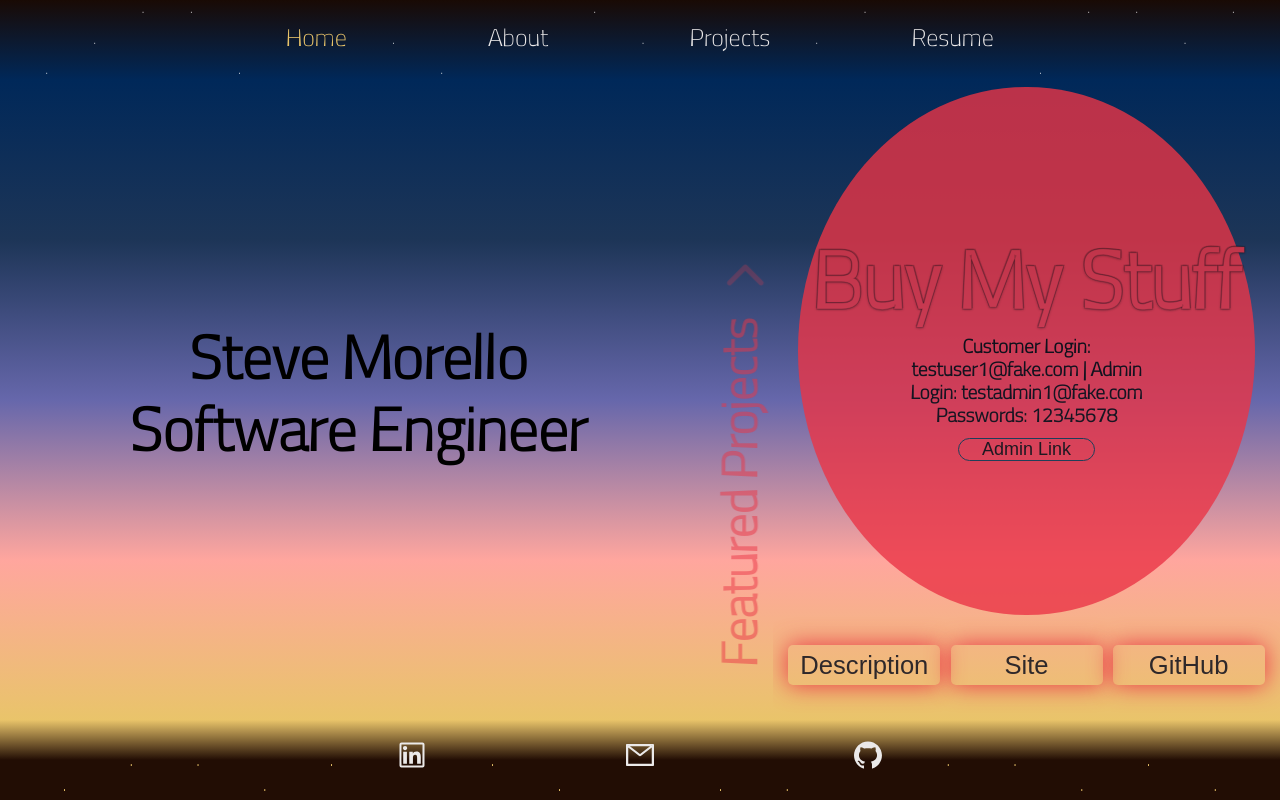
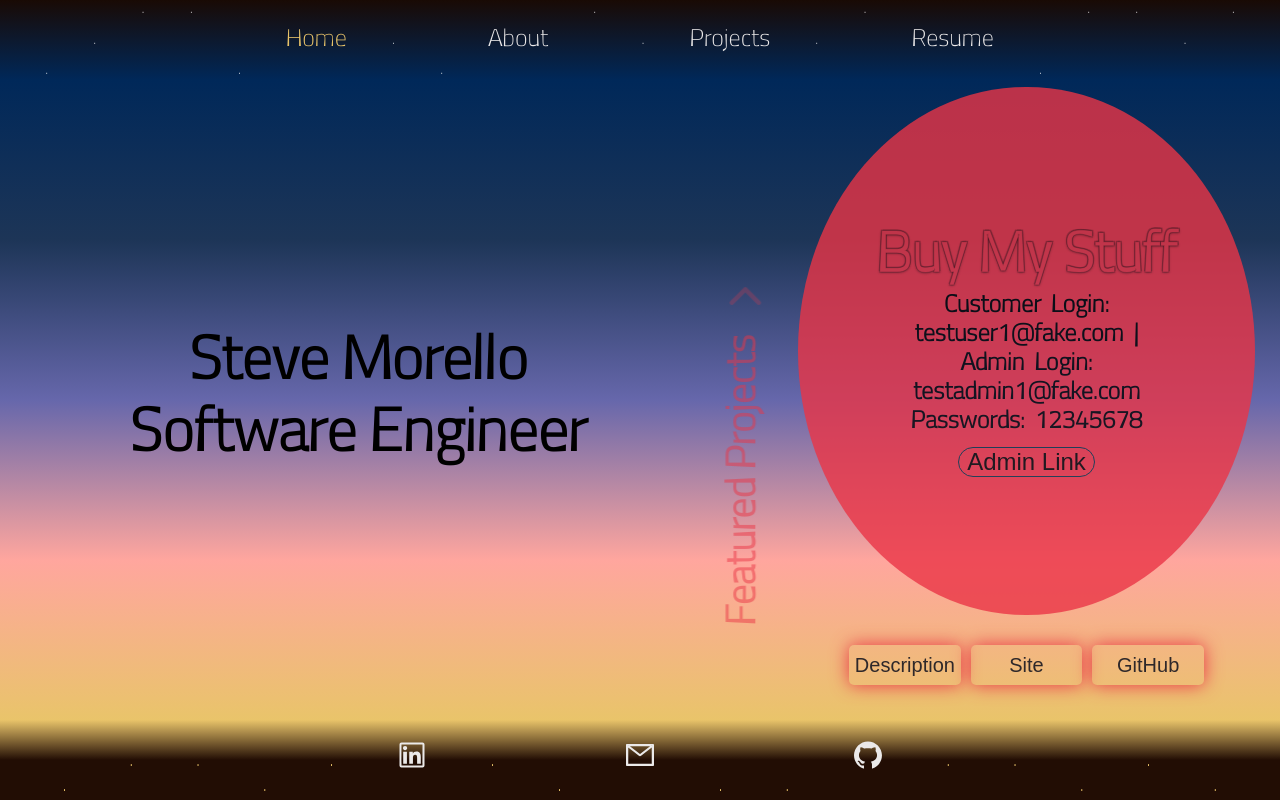
Before and after one commit to scubastove4/sm-portfolio, a React (Create React App) app: page / in a window 1280 px wide. Built offline with nearby package versions, Linux system fonts and the light colour scheme.

Commit message:
responsive up to 1400px width

```diff
--- a/src/App.css
+++ b/src/App.css
@@ -848,6 +848,8 @@ form button {
 .test-user {
   margin-top: 1.5%;
   width: 60%;
+
+  border-top: 1px solid black;
 }
 
 #proj-pg-container .btn-container {
@@ -1034,22 +1036,75 @@ form button {
   color: white;
 }
 
-/* .react-pdf_Document {
-  height: 100%;
-  width: 50%;
-} */
-
 /* ///////////   general styling above  /////////// */
 
-/* @media (min-width: 1440px){
-
-} */
-
-/* ///////// ~13in styling above */
+@media only screen and (max-height: 660px) {
+  #featured-projects h3 {
+    writing-mode: vertical-rl;
+  }
+}
 
 @media only screen and (max-width: 1400px) {
+  /*  /////////   max 1400 home page below  //////////////// */
+  #featured-projects h3 {
+    font-size: 2.5em;
+  }
+
+  #featured-projects svg {
+    font-size: 3em;
+  }
+
+  .sun h2 {
+    font-size: 3.5em;
+  }
+
+  .sun h3 {
+    font-size: 1.5em;
+    word-spacing: 0.2em;
+  }
+
+  .sun button {
+    font-size: 1em;
+  }
+
+  .card .descript-container .title {
+    font-size: 2em;
+    margin-bottom: 2%;
+  }
+
+  .card .descript-container .description,
+  .card .descript-container .tech-container {
+    font-size: 1.2em;
+  }
+
+  .card .descript-container .description {
+    width: 80%;
+  }
+
+  .btn-container button {
+    font-size: 1.25em;
+    width: 22%;
+  }
+
+  /*  /////////   max 1400 about page below  //////////////// */
+  #about img {
+    width: 60%;
+  }
+
+  /*  /////////   max 1400 projects page below  //////////////// */
+  #proj-pg-container .descript-container {
+    grid-template-rows: 10% 50% 40%;
+  }
+
+  #proj-pg-container .descript-container .tech-container {
+    place-self: center;
+  }
+
+  /*  /////////   max 1400 projects details page below  //////////////// */
+  #project-details-pg img {
+    width: 25em;
+  }
 }
-
 /* ///////////   mobile styling below  /////////// */
 @media only screen and (max-width: 850px) {
   #app-content {
--- a/src/pages/Resume.js
+++ b/src/pages/Resume.js
@@ -23,7 +23,8 @@ const Resume = () => {
       <a href={resume} download={resume}>
         <button>Download</button>
       </a>
-      {/* {resumeImage ? ( */}
+      {/* //////  help with showing multiple pages and CSS
+       https://github.com/wojtekmaj/react-pdf/tree/main/sample/create-react-app-5/src */}
       <Document
         file={resume}
         onLoadSuccess={onDocumentLoadSuccess}
```
